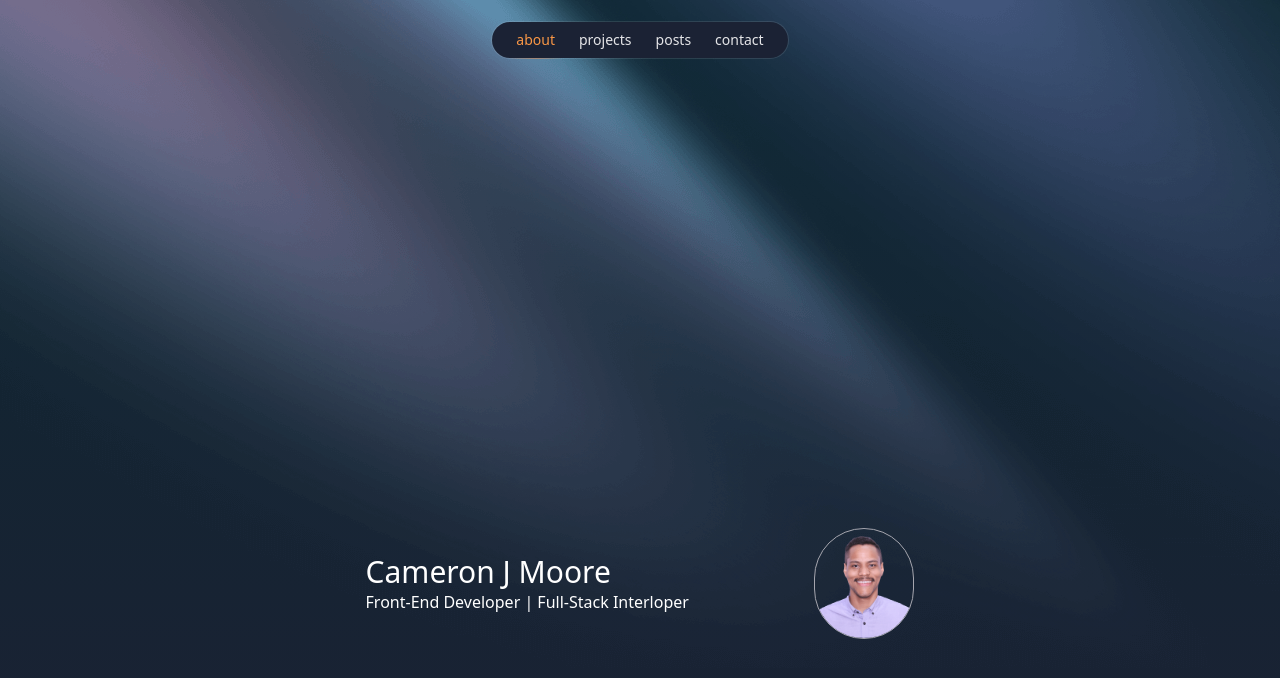
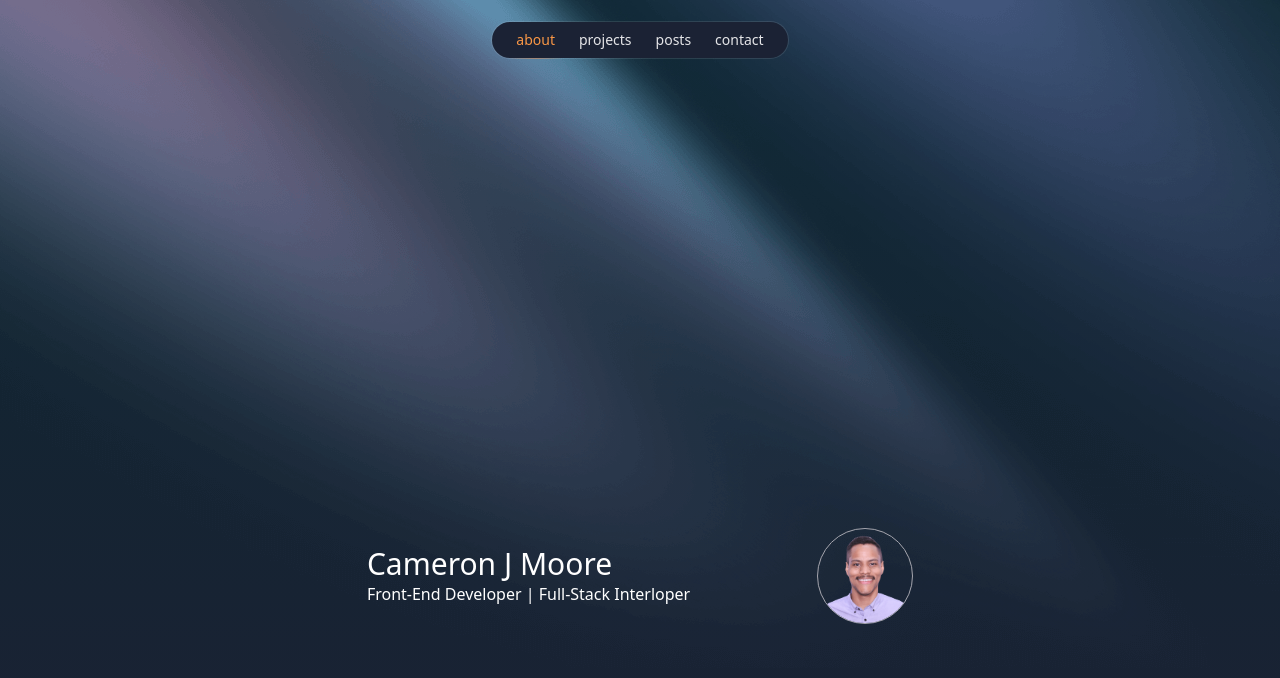
Before and after one commit to camjmoore/cjmooredev, a Next.js app: page /about in a window 1280 px wide. Shown: the top 678 px of the page. Built offline with nearby package versions, Linux system fonts and the light colour scheme.

Commit message:
styled headshot image

```diff
--- a/app/(site)/about/page.tsx
+++ b/app/(site)/about/page.tsx
@@ -11,14 +11,15 @@ export default function About() {
             Front-End Developer | Full-Stack Interloper
           </p>
         </div>
+        <div className="h-24 w-24 overflow-hidden items-center rounded-full border border-zinc-400">
           <Image
             src="/headshot.png"
             alt="a headshot photo of the next dev you plan to hire"
             quality={50}
             width={100}
             height={100}
-          className="items-center rounded-full border border-zinc-400"
           />
+        </div>
       </section>
     </div>
   );
```
Lines whose indentation alone changed are shown as unchanged.
